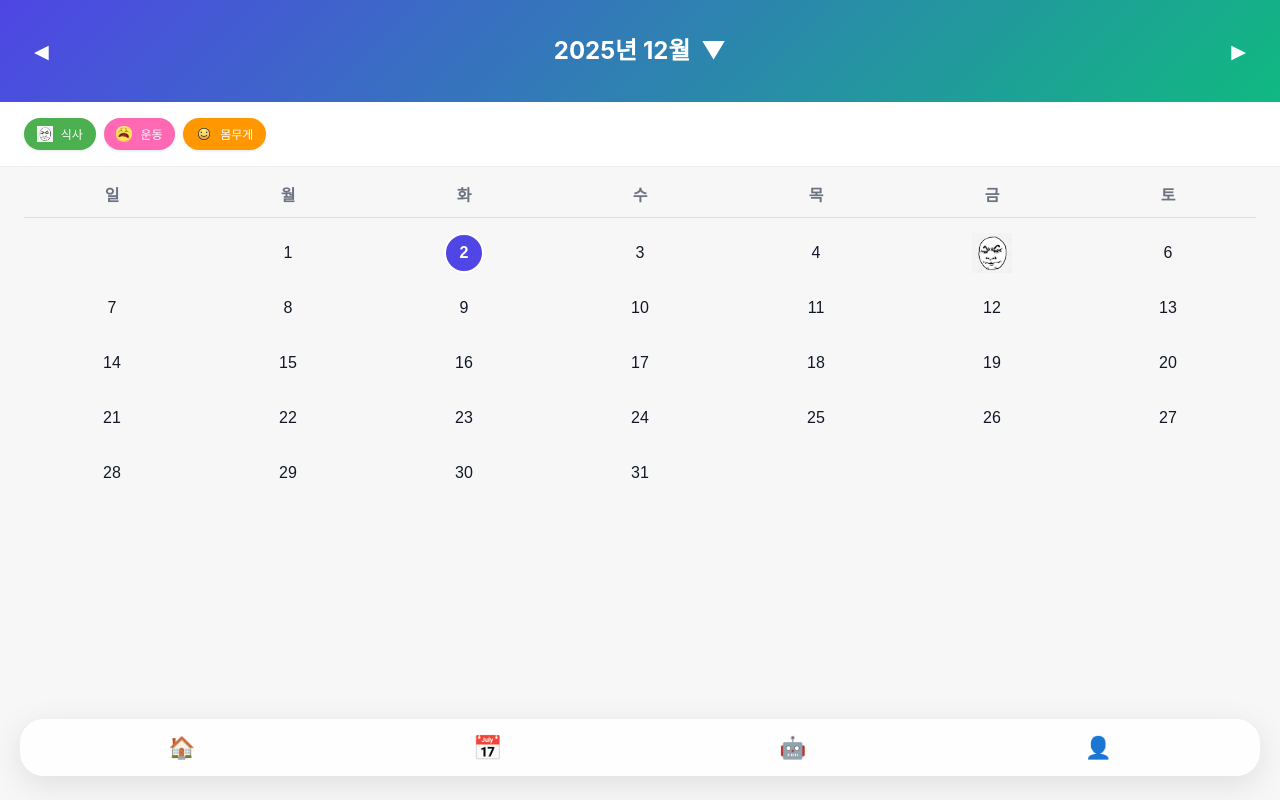
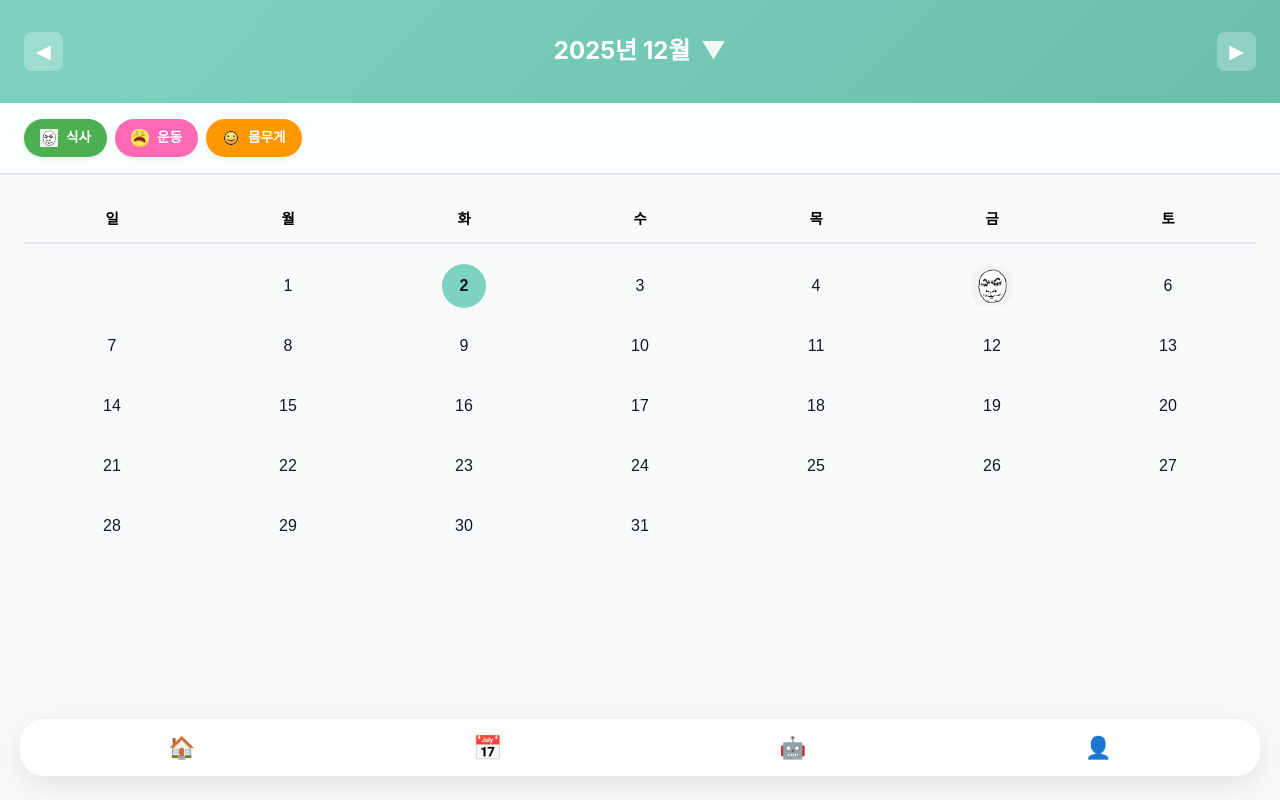
Before and after one commit to JungHoonKim-KR/KeepGoing, a Vue app: page /calendar in a window 1280 px wide. Built offline with nearby package versions, Linux system fonts and the light colour scheme.

Commit message:
캘린더, 프로필 색감 수정

```diff
--- a/src/views/CalendarView.vue
+++ b/src/views/CalendarView.vue
@@ -388,25 +388,36 @@ watch(
 <style scoped>
 /* --- 기본 변수 정의 --- */
 :root {
-  --color-primary: #667eea;
-  --color-secondary: #764ba2;
-  --color-text-default: #333;
-  --color-text-secondary: #555;
-  --color-red: #ff3b30;
+  --color-primary: #8E7CC3 ;
+  --color-primary-dark: #6abfa8;
+  --color-primary-light: #a8e6dd;
+  --color-accent: #FF6B9D;
+  --color-accent-light: #FFB6D3;
+  --color-warning: #FFA726;
+  --color-success: #66BB6A;
+  --color-text-default: #2C3E50;
+  --color-text-secondary: #7F8C8D;
+  --color-text-muted: #95A5A6;
+  --color-red: #E74C3C;
   --color-green: #4CAF50;
+  --color-bg-light: #f8fffe;
+  --color-bg-mint: #f0faf8;
+  --color-border: #d4ebe5;
 }
 
 /* --- 캘린더 전체 레이아웃 --- */
 .calendar-view {
   min-height: 100vh;
   padding-bottom: 80px;
-  background-color: #f7f7f7;
+
+  background: #F9FAFB;
 }
 
 .header {
-  background: linear-gradient(135deg, var(--color-primary) 0%, var(--color-secondary) 100%);
+  background: linear-gradient(135deg, #7dd3c0 0%, #6abfa8 100%);
   color: white;
   padding: 2rem 1.5rem 1rem;
+  box-shadow: 0 2px 8px rgba(111, 175, 170, 0.15);
 }
 
 .month-header {
@@ -416,7 +427,6 @@ watch(
   margin-bottom: 1rem;
 }
 
-/* 월 표시 영역은 클릭 기능 없음 */
 .month-display {
   font-size: 1.5rem;
   font-weight: bold;
@@ -425,23 +435,34 @@ watch(
   text-align: center;
 }
 
-/* 💡 드롭다운 아이콘에만 커서 추가 */
 .dropdown-icon {
-    cursor: pointer;
-    margin-left: 5px;
+  cursor: pointer;
+  margin-left: 5px;
+  opacity: 0.9;
+  transition: opacity 0.2s;
+}
+
+.dropdown-icon:hover {
+  opacity: 1;
 }
 
 .month-btn {
-  background: none;
+  background: rgba(255, 255, 255, 0.25);
   border: none;
   color: white;
   font-size: 1.2rem;
   cursor: pointer;
-  padding: 0 10px;
+  padding: 8px 12px;
+  border-radius: 8px;
+  transition: background 0.2s;
+}
+
+.month-btn:hover {
+  background: rgba(255, 255, 255, 0.3);
 }
 
 .today-btn {
-  background-color: rgba(255, 255, 255, 0.2);
+  background-color: rgba(255, 255, 255, 0.25);
   color: white;
   border: none;
   border-radius: 20px;
@@ -449,6 +470,11 @@ watch(
   font-size: 0.8rem;
   font-weight: 500;
   cursor: pointer;
+  transition: background 0.2s;
+}
+
+.today-btn:hover {
+  background-color: rgba(255, 255, 255, 0.35);
 }
 
 /* --- 트래킹 상태 칩 스타일 --- */
@@ -461,27 +487,33 @@ watch(
   gap: 0.5rem;
   overflow-x: auto;
   white-space: nowrap;
-  border-bottom: 1px solid #eee;
-  background-color: white;
+  background-color: #f8fffe;
   padding: 1rem 1.5rem;
   margin: 0 -1.5rem 1rem;
+  border-bottom: 2px solid var(--color-border);
 }
 
 .state-chip {
   display: flex;
   align-items: center;
   gap: 8px;
-  padding: 0.4rem 0.8rem;
+  padding: 0.5rem 1rem;
   border-radius: 20px;
   color: white;
-  font-size: 0.75rem;
-  font-weight: 500;
-  box-shadow: 0 1px 3px rgba(0, 0, 0, 0.1);
+  font-size: 0.85rem;
+  font-weight: 600;
+  box-shadow: 0 2px 4px rgba(0, 0, 0, 0.08);
+  transition: transform 0.2s, box-shadow 0.2s;
+}
+
+.state-chip:active {
+  transform: translateY(1px);
+  box-shadow: 0 1px 2px rgba(0, 0, 0, 0.08);
 }
 
 .state-chip-icon {
-  width: 16px;
-  height: 16px;
+  width: 18px;
+  height: 18px;
 }
 
 /* --- 요일 헤더 --- */
@@ -489,14 +521,20 @@ watch(
   display: grid;
   grid-template-columns: repeat(7, 1fr);
   text-align: center;
-  font-weight: bold;
-  color: var(--color-text-secondary);
-  padding-bottom: 0.5rem;
-  border-bottom: 1px solid #ddd;
+  font-weight: 600;
+  color: black;
+  padding-bottom: 0.75rem;
+  padding-top: 1rem;
+  border-bottom: 2px solid var(--color-border);
+  font-size: 0.9rem;
 }
 
 .weekday-header:first-child {
   color: var(--color-red);
+}
+
+.weekday-header:last-child {
+  color: var(--color-primary-dark);
 }
 
 /* --- 날짜 그리드 --- */
@@ -504,48 +542,52 @@ watch(
   display: grid;
   grid-template-columns: repeat(7, 1fr);
   text-align: center;
-  gap: 5px 0;
-  padding-top: 10px;
+  gap: 8px 0;
+  padding: 1rem 0;
 }
 
 .date-cell-wrapper {
   display: flex;
   justify-content: center;
   align-items: center;
-  padding: 5px 0;
+  padding: 4px 0;
 }
 
 .date-cell {
-  width: 40px;
-  height: 40px;
+  width: 44px;
+  height: 44px;
   display: flex;
   justify-content: center;
   align-items: center;
-  background: none;
-  border: none;
+  background: #F9FAFB;
+  border: 2px solid transparent;
   font-size: 1rem;
   font-weight: 500;
   cursor: pointer;
   position: relative;
   padding: 0;
   color: var(--color-text-default);
+  border-radius: 12px;
+  transition: all 0.2s ease;
 }
 
-.is-selected {
-  background-color: var(--color-primary);
-  color: white !important;
-  border-radius: 50%;
-  font-weight: bold;
+.date-cell:hover {
+  background-color: #e0f0ed;
+  transform: scale(1.08);
 }
 
+/* .is-selected {
+  background: linear-gradient(135deg, var(--color-primary) 0%, var(--color-primary-dark) 100%);
+  color: white !important;
+  font-weight: bold;
+  box-shadow: 0 4px 12px rgba(109, 188, 170, 0.3);
+} */
+
 .is-today {
-  border: 2px solid var(--color-primary);
+  background-color: #7dd3c0  ;
+  color: var(--color-primary-dark);
   border-radius: 50%;
-  color: var(--color-primary);
-}
-
-.is-selected.is-today {
-  border: 2px solid white;
+  font-weight: 600;
 }
 
 /* 💡 아이콘/날짜 오버레이 스타일 */
@@ -558,21 +600,19 @@ watch(
   display: flex;
   justify-content: center;
   align-items: center;
+  border-radius: 12px;
 }
 
-/* 날짜 숫자가 표시될 때의 스타일 */
+.has-icon .date-content {
+  background: linear-gradient(135deg, rgba(152, 216, 200, 0.15) 0%, rgba(111, 175, 170, 0.15) 100%);
+}
+
 .date-number {
   font-size: 1rem;
   line-height: 1;
 }
 
-/* 아이콘이 표시될 때의 스타일 */
-.date-icon-overlay {
-  width: 100%; /* 아이콘을 셀 크기의 70%로 확대 */
-  height: 100%;
-}
 
-/* --- 기록 도트 스타일 (삭제됨) --- */
 .empty-cell {
   visibility: hidden;
 }
@@ -584,18 +624,19 @@ watch(
   left: 0;
   right: 0;
   bottom: 0;
-  background: rgba(0, 0, 0, 0.5);
+  background: rgba(44, 62, 80, 0.6);
   display: flex;
   justify-content: center;
   align-items: center;
   z-index: 1000;
+  backdrop-filter: blur(2px);
 }
 
 .color-modal {
   background: white;
   padding: 2rem;
-  border-radius: 12px;
-  box-shadow: 0 4px 20px rgba(0, 0, 0, 0.2);
+  border-radius: 16px;
+  box-shadow: 0 8px 32px rgba(0, 0, 0, 0.12);
   width: 90%;
   max-width: 400px;
 }
@@ -603,7 +644,8 @@ watch(
 .color-modal h2 {
   font-size: 1.5rem;
   margin-bottom: 0.5rem;
-  color: var(--color-primary);
+  color: var(--color-primary-dark);
+  font-weight: 700;
 }
 
 .modal-info {
@@ -624,31 +666,36 @@ watch(
   align-items: center;
   justify-content: flex-start;
   padding: 1rem;
-  border: 2px solid #eee;
-  background: #f9f9f9;
-  border-radius: 8px;
+  border: 2px solid var(--color-border);
+  background: white;
+  border-radius: 12px;
   font-size: 1rem;
   cursor: pointer;
   transition: all 0.2s;
   position: relative;
   color: var(--color-text-default);
+  font-weight: 500;
 }
 
 .color-option-btn:hover {
-  background: #f0f0f0;
+  background: var(--color-bg-light);
+  border-color: #7dd3c0;
+  transform: translateY(-2px);
+  box-shadow: 0 4px 12px rgba(0, 0, 0, 0.08);
 }
 
 .color-option-btn.is-active {
-  border-color: var(--color-code);
-  background-color: var(--color-code);
+  border-color: #7dd3c0;
+  background: linear-gradient(135deg, var(--color-code) 0%, var(--color-code) 100%);
   color: white;
   font-weight: bold;
+  box-shadow: 0 4px 12px rgba(0, 0, 0, 0.15);
 }
 
 .color-option-icon {
-  width: 20px;
-  height: 20px;
-  margin-right: 15px;
+  width: 24px;
+  height: 24px;
+  margin-right: 12px;
   transition: filter 0.2s;
 }
 
@@ -663,13 +710,19 @@ watch(
 
 .close-btn {
   width: 100%;
-  padding: 10px;
-  background-color: #ccc;
-  color: #333;
+  padding: 12px;
+  background-color:#7dd3c0;
+  color: white;
   border: none;
-  border-radius: 8px;
+  border-radius: 10px;
   cursor: pointer;
   font-size: 1rem;
+  font-weight: 600;
+  transition: background 0.2s;
+}
+
+.close-btn:hover {
+  background-color: #7F8C8D;
 }
 
 /* ---------------------------------------------------- */
@@ -679,8 +732,8 @@ watch(
 .year-month-modal {
   background: white;
   padding: 2rem;
-  border-radius: 12px;
-  box-shadow: 0 4px 20px rgba(0, 0, 0, 0.2);
+  border-radius: 16px;
+  box-shadow: 0 8px 32px rgba(0, 0, 0, 0.12);
   width: 90%;
   max-width: 400px;
 }
@@ -688,8 +741,9 @@ watch(
 .year-month-modal h2 {
   font-size: 1.5rem;
   margin-bottom: 1.5rem;
-  color: var(--color-primary);
+  color: var(--color-primary-dark);
   text-align: center;
+  font-weight: 700;
 }
 
 .select-group {
@@ -699,19 +753,32 @@ watch(
 }
 
 .select-group label {
-  font-weight: bold;
+  font-weight: 600;
   margin-bottom: 0.5rem;
   color: var(--color-text-default);
+  font-size: 0.95rem;
 }
 
 .date-select {
-  padding: 0.75rem;
-  border: 1px solid #ddd;
-  border-radius: 8px;
+  padding: 0.85rem;
+  border: 2px solid var(--color-border);
+  border-radius: 10px;
   font-size: 1rem;
   appearance: none;
-  background-color: #f9f9f9;
+  background-color: white;
   cursor: pointer;
+  transition: all 0.2s;
+  font-weight: 500;
+}
+
+.date-select:hover {
+  border-color: #7dd3c0;
+}
+
+.date-select:focus {
+  outline: none;
+  border-color: #7dd3c0;
+  box-shadow: 0 0 0 3px rgba(152, 216, 200, 0.2);
 }
 
 .modal-actions {
@@ -723,24 +790,43 @@ watch(
 
 .cancel-btn {
   flex: 1;
-  padding: 10px;
-  background-color: #ccc;
-  color: #333;
-  border: none;
-  border-radius: 8px;
+  padding: 12px;
+  background-color: white;
+  color: var(--color-text-default);
+  border: 2px solid var(--color-border);
+  border-radius: 10px;
   cursor: pointer;
   font-size: 1rem;
+  font-weight: 600;
+  transition: all 0.2s;
+}
+
+.cancel-btn:hover {
+  background-color: var(--color-bg-light);
+  border-color: var(--color-text-secondary);
 }
 
 .apply-btn {
   flex: 1;
-  padding: 10px;
-  background-color: var(--color-primary);
-  color: white;
+  padding: 12px;
+  background: linear-gradient(135deg, var(--color-primary) 0%, var(--color-primary-dark) 100%);
+  color: black;
   border: none;
-  border-radius: 8px;
+  border-radius: 10px;
   cursor: pointer;
   font-size: 1rem;
   font-weight: bold;
+  transition: all 0.2s;
+  box-shadow: 0 2px 8px rgba(111, 175, 170, 0.3);
 }
+
+.apply-btn:hover {
+  transform: translateY(-2px);
+  box-shadow: 0 4px 12px rgba(111, 175, 170, 0.4);
+}
+
+.apply-btn:active {
+  transform: translateY(0);
+}
+
 </style>
--- a/src/views/ProfileView.vue
+++ b/src/views/ProfileView.vue
@@ -170,7 +170,7 @@ const cancelEdit = () => {
 <style scoped>
 /* --- 기본 변수 정의 (캘린더 뷰와 통일) --- */
 :root {
-  --color-primary: #667eea;
+  --color-primary: #8E7CC3 ;
   --color-secondary: #764ba2;
   --color-text-default: #333;
   --color-text-secondary: #555;
@@ -187,7 +187,7 @@ const cancelEdit = () => {
 }
 
 .header {
-  background: linear-gradient(135deg, var(--color-primary) 0%, var(--color-secondary) 100%);
+  background: linear-gradient(135deg, #B39CD0 0%, #8E7CC3 100%);
   color: white;
   padding: 2rem 1.5rem 1rem;
 }
@@ -318,7 +318,7 @@ const cancelEdit = () => {
 }
 
 .radio-group input[type="radio"]:checked + label {
-    background-color: var(--color-primary);
+    background-color: #8E7CC3 ;
     color: white;
     border-color: var(--color-primary);
     font-weight: 600;
@@ -349,7 +349,7 @@ const cancelEdit = () => {
 }
 
 .save-btn {
-    background-color: var(--color-primary);
+    background-color: #8E7CC3 ;
     color: white;
 }
 
```
